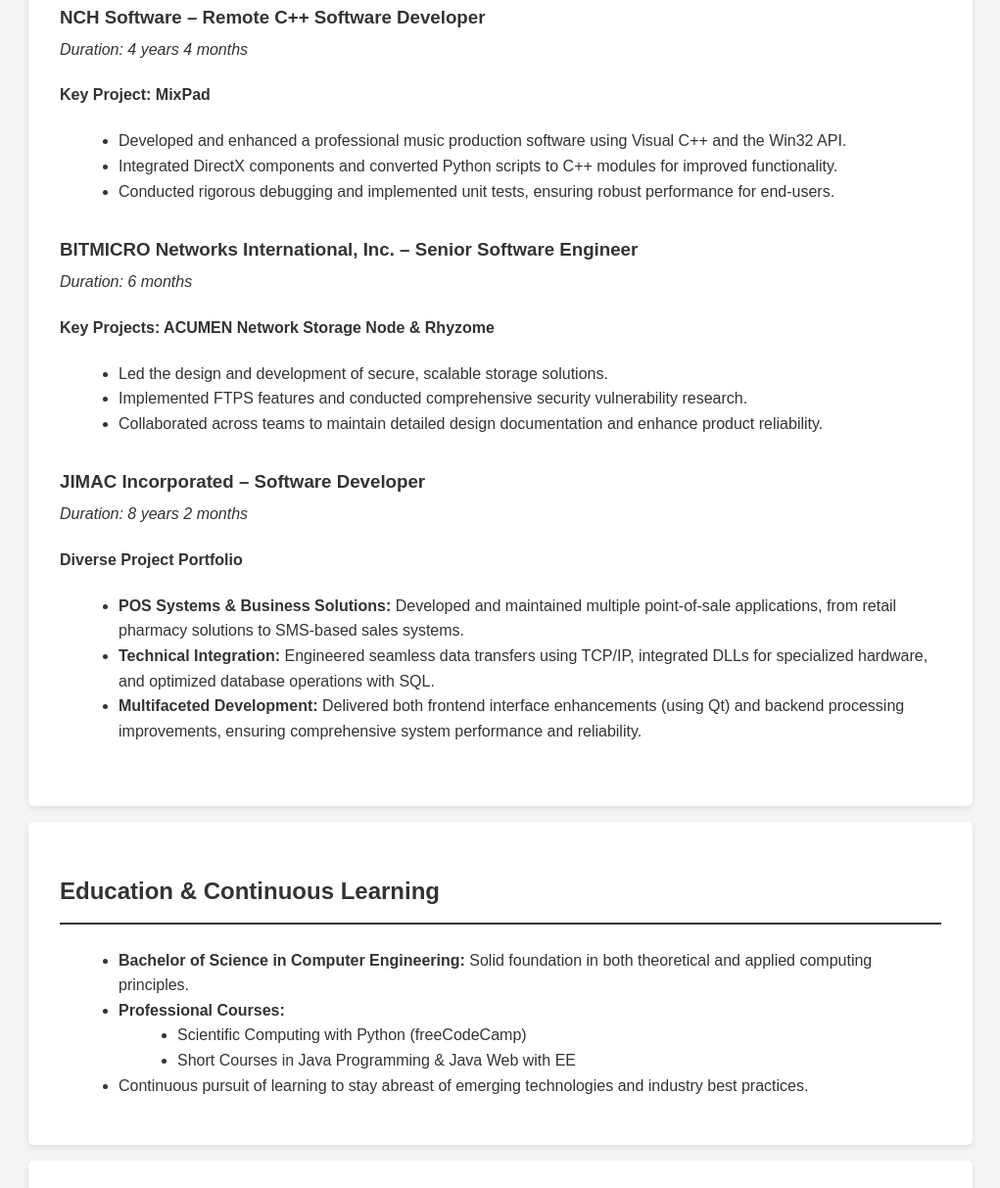
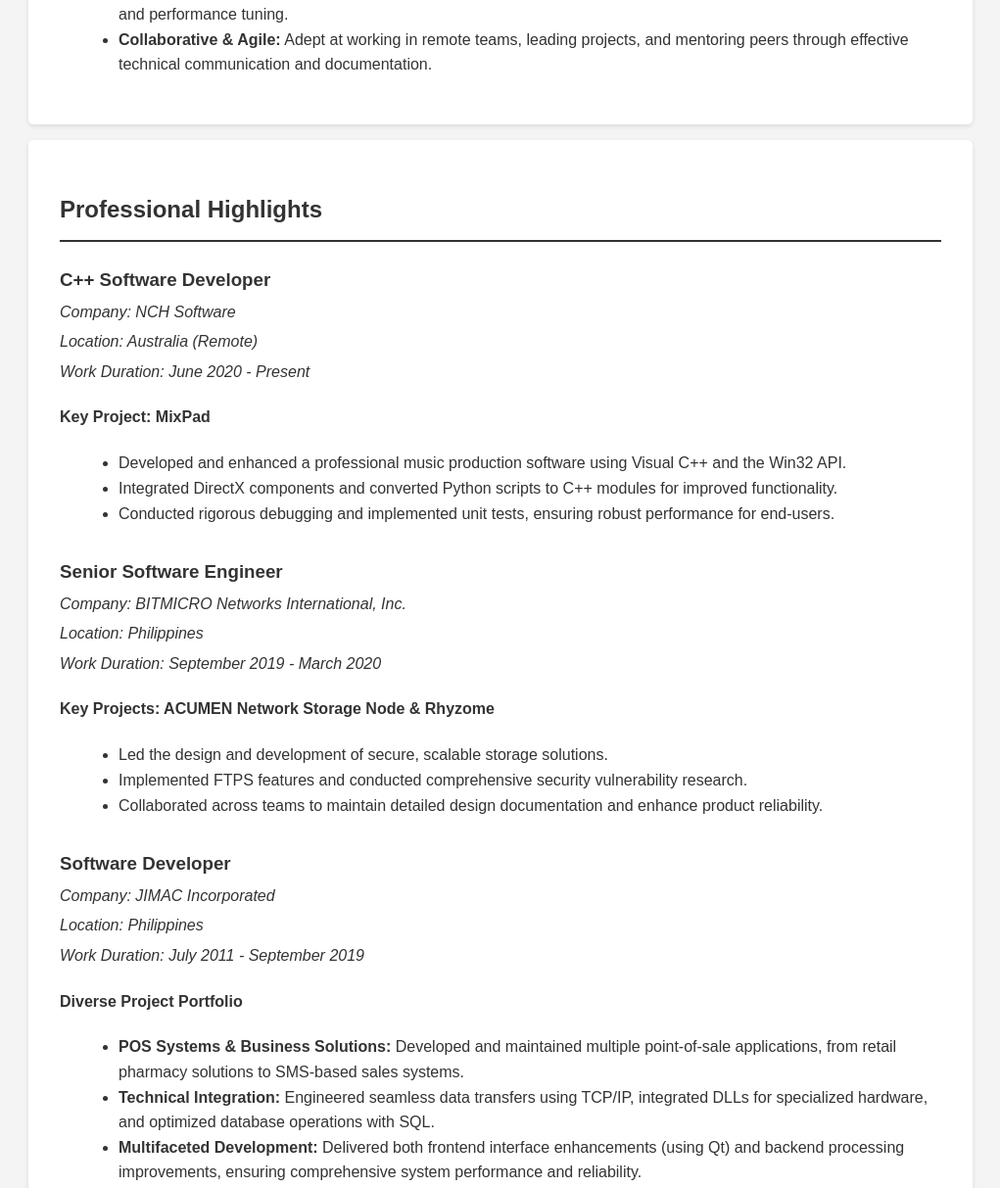
Before and after one commit to JeraldCrisBergantinos/JeraldCrisBergantinos.github.io, a plain HTML site: page index.html in a window 1280 px wide. Shown: the part 1203-2416 px from the top of the page at 98% size, without its empty margins (129-1150 px from the left). Drawn offline with Linux system fonts and the light colour scheme.

Commit message:
Updated work and contact details

```diff
--- a/index.html
+++ b/index.html
@@ -98,8 +98,13 @@
 <body>
 
   <header>
-    <h1>Experienced C++ Software Developer</h1>
+    <h1>Jerald Cris Bergantiños</h1>
+    <h2>Experienced C++ Software Developer</h2>
     <p>Freelance & Independent Contractor</p>
+    <p>Address: Pangasinan, Philippine</p>
+    <p>Email: jeraldcrisb@gmail.com</p>
+    <p>LinkedIn: linkedin.com/in/jeraldcrisbergantiños</p>
+    <p>GitHub: github.com/JeraldCrisBergantinos</p>
   </header>
 
   <nav>
@@ -137,8 +142,10 @@
     <h2>Professional Highlights</h2>
 
     <article>
-      <h3>NCH Software – Remote C++ Software Developer</h3>
-      <p><em>Duration: 4 years 4 months</em></p>
+      <h3>C++ Software Developer</h3>
+      <p><em>Company: NCH Software</em></p>
+      <p><em>Location: Australia (Remote)</em></p>
+      <p><em>Work Duration: June 2020 - Present</em></p>
       <h4>Key Project: MixPad</h4>
       <ul>
         <li>Developed and enhanced a professional music production software using Visual C++ and the Win32 API.</li>
@@ -148,8 +155,10 @@
     </article>
 
     <article>
-      <h3>BITMICRO Networks International, Inc. – Senior Software Engineer</h3>
-      <p><em>Duration: 6 months</em></p>
+      <h3>Senior Software Engineer</h3>
+      <p><em>Company: BITMICRO Networks International, Inc.</em></p>
+      <p><em>Location: Philippines</em></p>
+      <p><em>Work Duration: September 2019 - March 2020</em></p>
       <h4>Key Projects: ACUMEN Network Storage Node & Rhyzome</h4>
       <ul>
         <li>Led the design and development of secure, scalable storage solutions.</li>
@@ -159,8 +168,10 @@
     </article>
 
     <article>
-      <h3>JIMAC Incorporated – Software Developer</h3>
-      <p><em>Duration: 8 years 2 months</em></p>
+      <h3>Software Developer</h3>
+      <p><em>Company: JIMAC Incorporated</em></p>
+      <p><em>Location: Philippines</em></p>
+      <p><em>Work Duration: July 2011 - September 2019</em></p>
       <h4>Diverse Project Portfolio</h4>
       <ul>
         <li><strong>POS Systems & Business Solutions:</strong> Developed and maintained multiple point-of-sale applications, from retail pharmacy solutions to SMS-based sales systems.</li>
@@ -173,12 +184,12 @@
   <section id="education">
     <h2>Education & Continuous Learning</h2>
     <ul>
-      <li><strong>Bachelor of Science in Computer Engineering:</strong> Solid foundation in both theoretical and applied computing principles.</li>
+      <li><strong>Bachelor of Science in Computer Engineering (Pangasinan State University - Philippines):</strong> Solid foundation in both theoretical and applied computing principles.</li>
       <li>
         <strong>Professional Courses:</strong>
         <ul>
           <li>Scientific Computing with Python (freeCodeCamp)</li>
-          <li>Short Courses in Java Programming & Java Web with EE</li>
+          <li>Short Courses in Java Programming & Java Web with EE (Mapua University - Philippines)</li>
         </ul>
       </li>
       <li>Continuous pursuit of learning to stay abreast of emerging technologies and industry best practices.</li>
@@ -202,8 +213,8 @@
     </p>
     <p class="contact">
       <strong>Contact Me:</strong>
-      <a href="mailto:youremail@example.com">youremail@example.com</a> |
-      <a href="https://www.linkedin.com/in/yourprofile" target="_blank">LinkedIn</a>
+      <a href="mailto:jeraldcrisb@gmail.com">jeraldcrisb@gmail.com</a> |
+      <a href="https://www.linkedin.com/in/jeraldcrisbergantiños" target="_blank">LinkedIn</a>
     </p>
   </section>
 
```
